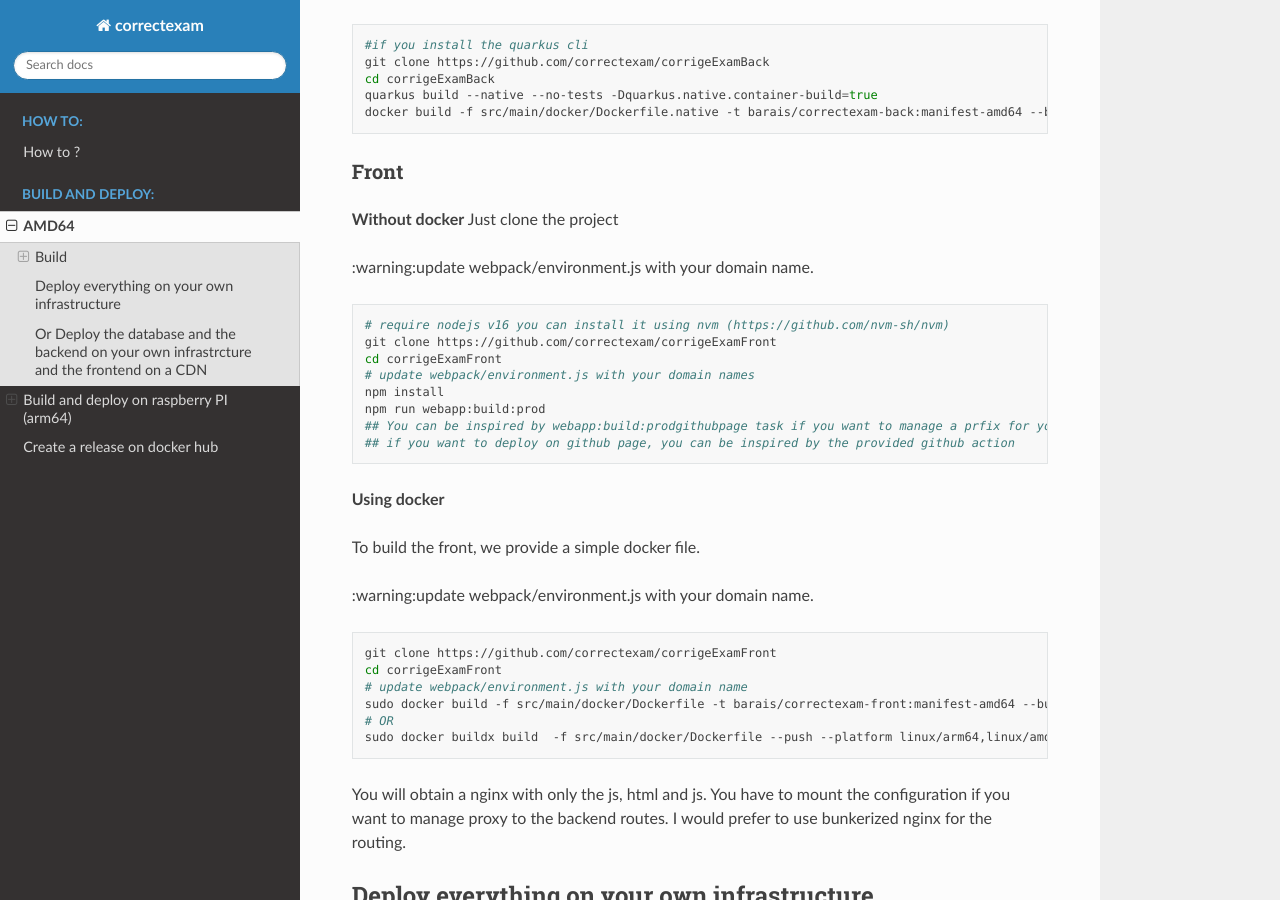
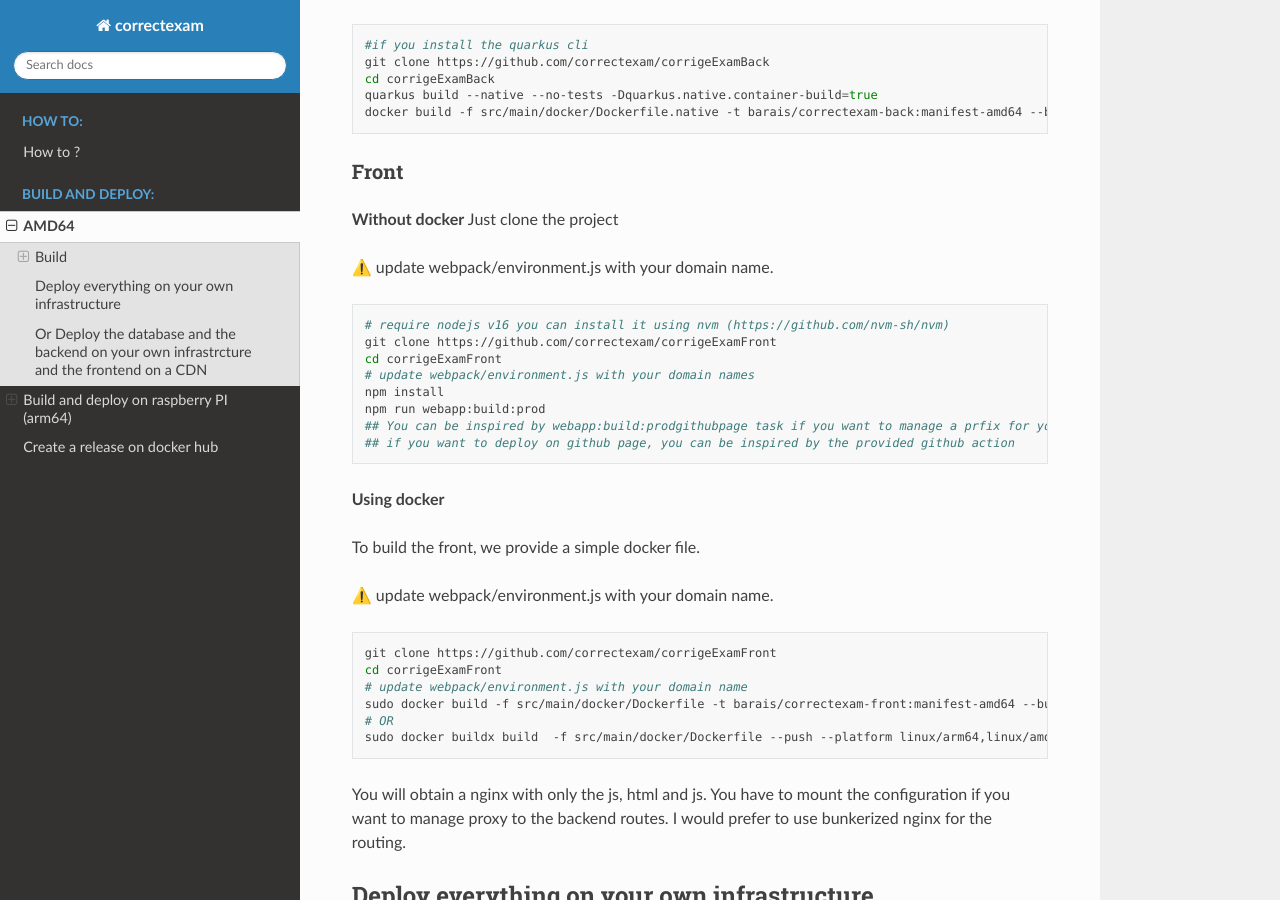
Before and after one commit to correctexam/documentation, a Sphinx documentation site: the page built from docs/source/Install.md, in a window 1280 px wide and 900 px high, scrolled down 527 px. Built offline with Sphinx 7.4.7 and the Read the Docs theme 2.0.0, drawn with Linux system fonts in a browser that asks for light colours; some of the changed lines change nothing that is shown; some of the changed text lies outside the part shown.

Commit message:
update warning

````diff
--- a/docs/source/Install.md
+++ b/docs/source/Install.md
@@ -34,7 +34,7 @@ docker build -f src/main/docker/Dockerfile.native -t barais/correctexam-back:man
 **Without docker**
 Just clone the project
 
-:warning:update webpack/environment.js with your domain name.
+⚠️ update webpack/environment.js with your domain name.
 
 
 ```bash
@@ -52,7 +52,9 @@ npm run webapp:build:prod
 
 To build the front, we provide a simple docker file.
 
-:warning:update webpack/environment.js with your domain name.
+
+
+⚠️ update webpack/environment.js with your domain name.
 
 
 ```bash
@@ -334,7 +336,7 @@ docker build -f src/main/docker/Dockerfile.arm64 -t barais/correctexam-back:mani
 
 Clone the frontend repository.
 
-:warning:update webpack/environment.js with your domain name.
+⚠️ update webpack/environment.js with your domain name.
 
 
 ```bash
````
